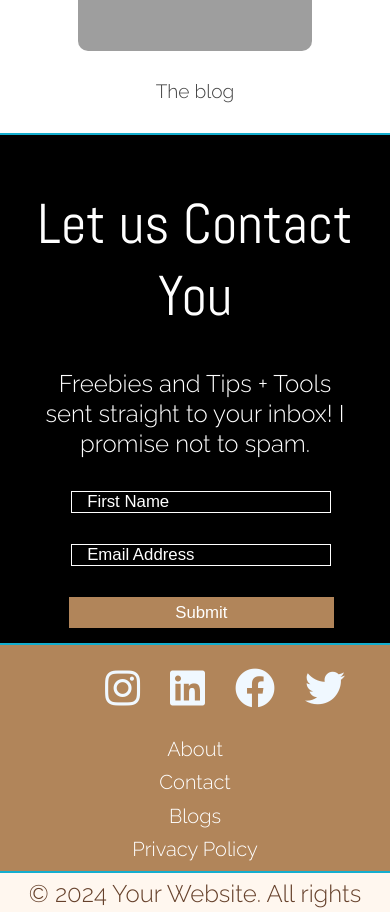
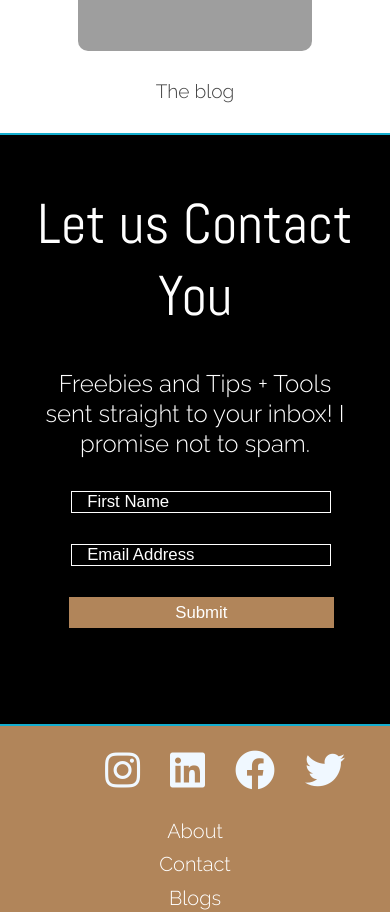
Before and after one commit to AstikSharma/Nutrigetic, a React (Create React App) app: page /about in a window 390 px wide. Shown: the part 7940-8852 px from the top of the page. Built offline with nearby package versions, Linux system fonts and the light colour scheme; grey boxes are pictures that could not be loaded; a web font is replaced by a local one.

Commit message:
Local changes

```diff
--- a/src/Components/Footer.jsx
+++ b/src/Components/Footer.jsx
@@ -57,7 +57,7 @@ const navigateToBlogs = () => {
 };
   return (
     <div className="footer-container" id="footer">
-      <div className="Getonlist" style={isScreenSmaller ? { paddingBottom: "18%" } : { paddingTop: "7.5%" }}>
+      <div className="Getonlist" style={isScreenSmaller ? { paddingBottom: "clamp(8rem, 18vh, 12rem)" } : { paddingTop: "7.5%" }}>
         <h1>Let us Contact You</h1>
         <p style={{ textAlign: "center", maxWidth: "80%" }}>
           Freebies and Tips + Tools sent straight to your inbox! I promise not to spam.
--- a/src/Components/Home.jsx
+++ b/src/Components/Home.jsx
@@ -10,7 +10,7 @@ import Blogsection from './Blogs.jsx';
 import Contact from './Contact.jsx';
 function Home(){
     return (
-    <div>
+    <div style={{width:"100%", overflow:"hidden"}}>
         <Header />
         <div style={{height:"100vh"}}>
         <Introduction/>
--- a/src/Components/Testimonials.jsx
+++ b/src/Components/Testimonials.jsx
@@ -2,7 +2,7 @@ import React, { useState, useEffect } from "react";
 import { useMediaQuery } from "react-responsive";
 import Slider from "react-slick";
 import "slick-carousel/slick/slick.css";
-import "slick-carousel/slick/slick-theme.css";
+import "slick-carousel/slick/slick.css";
 import './style.css';
 
 function Testimonials() {
@@ -27,7 +27,7 @@ function Testimonials() {
   }, [isScreenSmaller]);
 
   const settings = {
-    dots: true,
+
     infinite: true,
     speed: 500,
     slidesToShow: 1,
--- a/src/Components/style.css
+++ b/src/Components/style.css
@@ -6,7 +6,7 @@ body{
     font-size: 1rem;
     font-weight: 100;
     font-style: normal;
-
+    max-width: 100%;
 }
 h1{
     font-size: 3.5rem;
@@ -252,7 +252,7 @@ button{
     position: fixed;
     top: 0;
     transform: translateX(0);
-    width: 100vw;
+    width: 100%;
     height: 100vh;
     background-color: rgba(0, 0, 0, 0.9); /* Black background with 70% opacity */
     display: flex;
@@ -301,7 +301,7 @@ button{
     flex-direction: column;
     align-items: center;
     justify-content: center;
-    z-index: 2; /* Ensure it's above other elements */
+    z-index: 2;
     transition: 1s;
   }
 
```
Also changed, not shown: src/Components/Blogs.jsx (+3 -5 lines).
